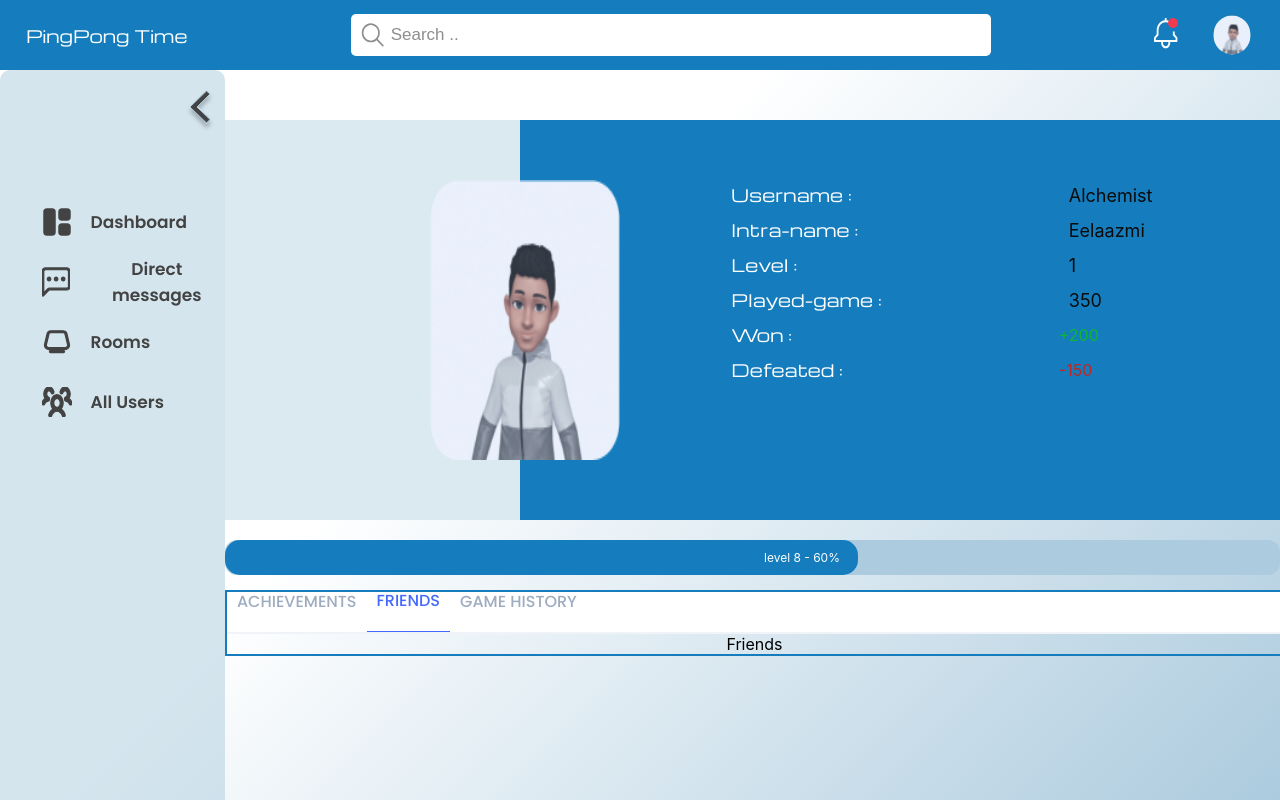
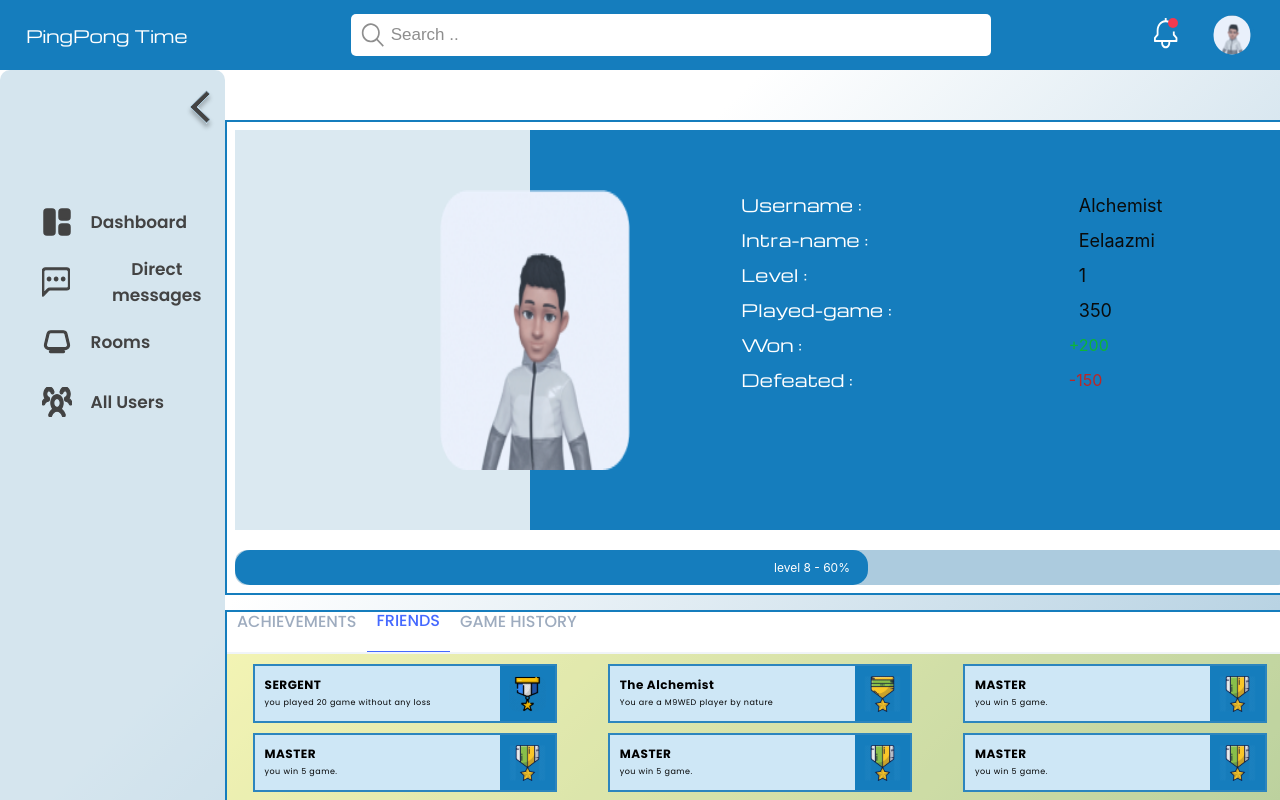
Before and after one commit to spydersy/42Cursus-ft_transcendence, a React (Create React App) app: page /profile/id in a window 1280 px wide. Built offline with nearby package versions, Linux system fonts and the light colour scheme.

Commit message:
profile route added

```diff
--- a/src/Pages/Profile.tsx
+++ b/src/Pages/Profile.tsx
@@ -11,6 +11,8 @@ import  Badge3 from "../assets/imgs/badge3.svg";
 // avatar
 // PLayerCard
 
+
+////
 export interface PlayerCardProps {
   player: {
     name: string,
@@ -131,6 +133,7 @@ const PlayerCardStyle = styled.div`
       > img{
         width: 100%;
         height: 100%;
+
       }
     }
 
@@ -211,9 +214,10 @@ const ProgressBar = styled.div`
   }
 
 `
+
+////
+
 const linkslist = [" ACHIEVEMENTS", " FRIENDS" , " GAME HISTORY"]
-
-
 
 const achievment1 = {
   name: "SERGENT",
@@ -232,6 +236,9 @@ const achievment3 = {
 }
 
 var listAchiev = [achievment1 , achievment2 , achievment3,achievment3,achievment3,achievment3,achievment3,achievment3,achievment3,achievment3,achievment3,achievment3,achievment3,achievment3,achievment3,achievment3,achievment3,achievment3,achievment3,achievment3,achievment3,achievment3,achievment3, achievment3, achievment3, achievment3, achievment3, achievment3, achievment3, achievment3]
+
+
+/////
 
 export function TabOne()
 {
@@ -275,7 +282,48 @@ const TabOone = styled.div`
 `;
 
 
-export function PlayerAchieve()
+export function Tabtwo()
+{
+  return (
+    <TabOone >
+      {/* <h1>Tab One</h1> */}
+      {
+        listAchiev.map((match : any, id : number )=>{
+            return<AchievmentComp key={id}achievment={match}  />
+        })
+      }
+    </TabOone>
+  )
+}
+
+const TabOtwo= styled.div`
+  height: 500px;
+  display: flex;
+  flex-wrap: wrap;
+  justify-content: space-around;
+  padding: 10px 0px;
+  overflow-y: scroll;
+  &::-webkit-scrollbar {
+  width: 4px;
+}
+
+/* Track */
+&::-webkit-scrollbar-track {
+  background: transparent;
+}
+
+/* Handle */
+&::-webkit-scrollbar-thumb {
+  background: ${props => props.theme.colors.primarybg};
+}
+
+/* Handle on hover */
+&::-webkit-scrollbar-thumb:hover {
+  background: ${props => props.theme.colors.primarybg};
+}
+`;
+
+export function PlayerTabsBar()
 {
   const [index, setindex] = useState(1)
   // const [selectedTab, setSelectedTab] = useState<number>(tabs[0].index);
@@ -285,7 +333,7 @@ export function PlayerAchieve()
       <Navlinks  index={index} setindex={(e)=> setindex(e)} list={linkslist}/>
 
         {index === 0 && <TabOne/> }
-        {index === 1 && "Friends"}
+        {index === 1 && <Tabtwo/>}
         {index === 2 && "blocked"}
 
     </PlayerAchieveStyle>
@@ -295,12 +343,12 @@ export function PlayerAchieve()
 const PlayerAchieveStyle = styled.div`
 
   margin-top: 15px;
-  padding: 0px 0px;
-  width:  100%;
+  /* padding: 0px 0px; */
+  width:  101%;
+  align-items: center;
   height: auto;
-  display: flex;
   border: 2px solid ${props => props.theme.colors.primarybg};
-  /* background-color: #e1e13153; */
+  background-color: #e1e11952;
   flex-direction: column;
   .sticker {
     background-color: ${props => props.theme.colors.primarybg};
@@ -318,12 +366,14 @@ const PlayerAchieveStyle = styled.div`
   }
 `;
 
+/////
+
 export default function Profile() {
   return (
-    <div className='container' style={{marginTop: "50px"}} >
+    <div className='container' style={{marginTop: "50px"}}>
+         <TheBox>
 
           <PlayerCard player={player} />
-
             <ProgressBar>
 
               <div >
@@ -333,19 +383,19 @@ export default function Profile() {
               </div>
 
             </ProgressBar>
+          </TheBox>
 
-          <PlayerAchieve />
-
+          <PlayerTabsBar/>
     </div>
   )
 };
 
-// const Container = styled.div`
-//   background-color: #96c4e8;
-//   position: absolute;
-//   width: 670px;
-//   height: 350px;
-//   left: 25%;
-//   top: 101px;
+const TheBox = styled.div`
+  padding: 8px 8px 8px 8px;
+  width: 100%;
+  background-color: #ffffff;
+  border: 2px solid ${props => props.theme.colors.primarybg};
 
-// `;
+`;
+
+////
--- a/tsconfig.json
+++ b/tsconfig.json
@@ -22,5 +22,5 @@
   },
   "include": [
     "src"
-  ]
+, "src/Pages/Profile.tsx"  ]
 }
```
Lines whose indentation alone changed are shown as unchanged.
